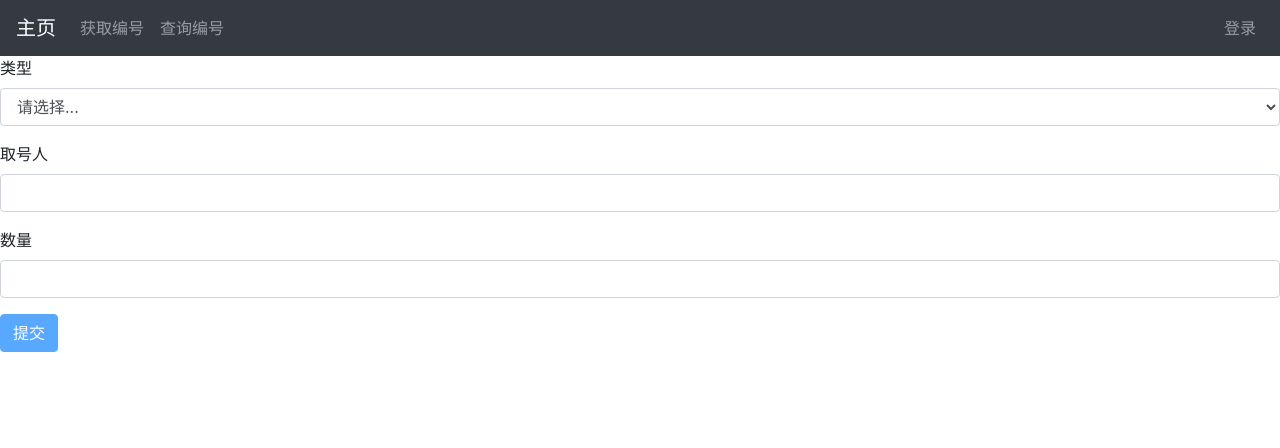
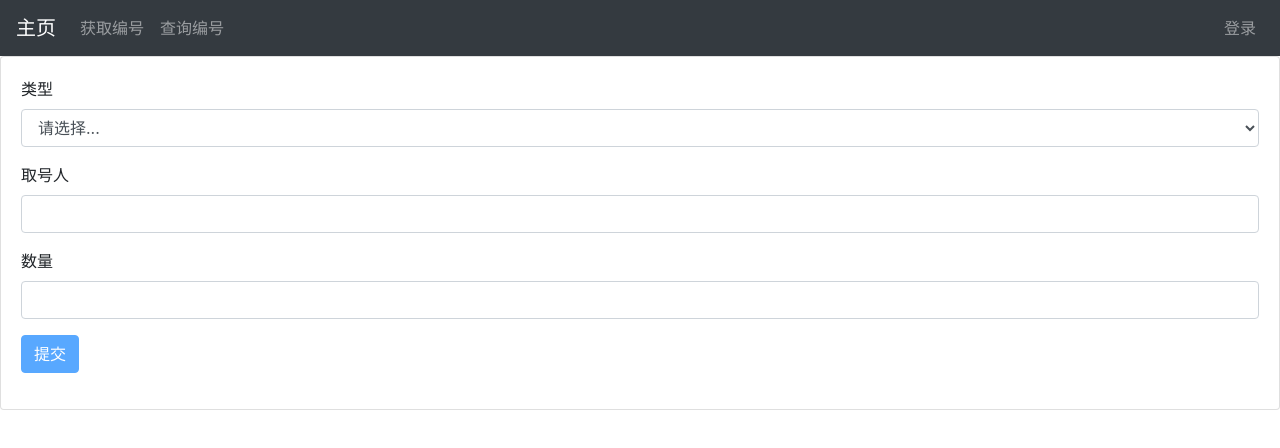
Before and after one commit to zheyangc/document-management, a React (Create React App) app in the folder client/: page / in a window 1280 px wide. Shown: the top 448 px of the page. Built offline with nearby package versions, Linux system fonts and the light colour scheme.

Commit message:
update some style

```diff
--- a/client/src/components/submit/index.js
+++ b/client/src/components/submit/index.js
@@ -1,10 +1,13 @@
 import React from "react";
 import { SubmitForm } from "./SubmitForm";
 import { SubmitResult } from "./SubmitResult";
+import { Card } from "react-bootstrap";
 
 export const Submit = () => (
-  <React.Fragment>
-    <SubmitForm />
-    <SubmitResult />
-  </React.Fragment>
+  <Card>
+    <Card.Body>
+      <SubmitForm />
+      <SubmitResult />
+    </Card.Body>
+  </Card>
 );
```
